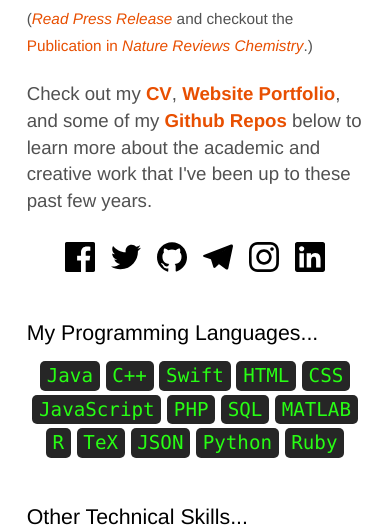
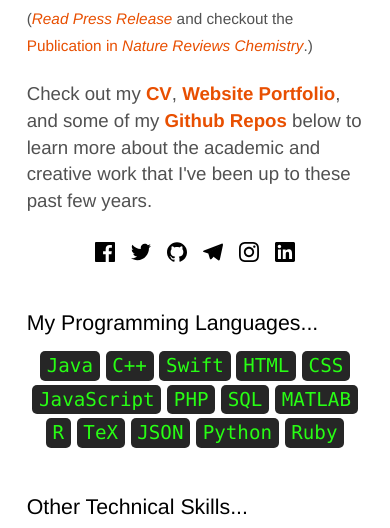
Before and after one commit to ShawnTylerSchwartz/shawntylerschwartz.com, a PHP site: page / in a window 390 px wide. Shown: the part 1628-2156 px from the top of the page. Run offline with PHP 8.4, Linux system fonts and the light colour scheme; some libraries are stand-ins or nearby versions.

Commit message:
Downsize social

```diff
--- a/assets/css/style.css
+++ b/assets/css/style.css
@@ -918,8 +918,8 @@ article.languages > h5 {
 
 @media (max-width: 34em) {
   .social {
-    width: 30px;
-    height: 30px;
-    background-size: 30px 30px;
+    width: 20px;
+    height: 20px;
+    background-size: 20px 20px;
   }
 }
```
